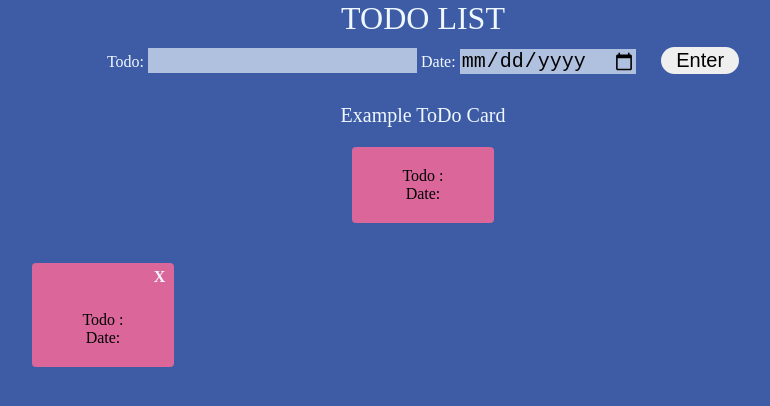
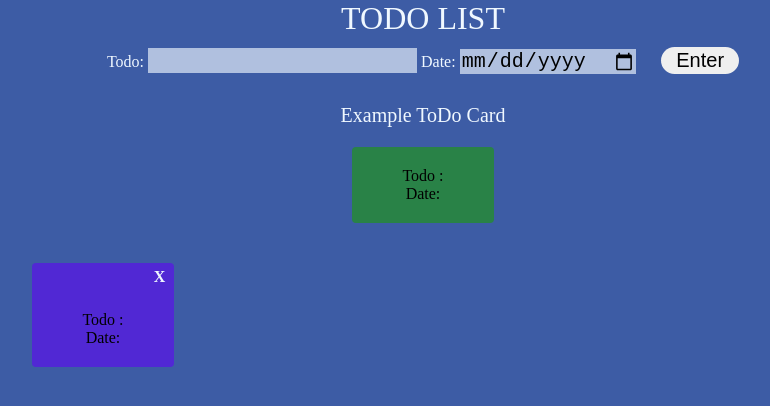
Before and after one commit to china555/Learning-Vue, a Vue app in the folder day7/: page / in a window 1280 px wide. Both pictures are taken after a click on the button "Enter". Shown: the top 406 px of the page, without its empty margins (217-987 px from the left). Built offline with nearby package versions, Linux system fonts and the light colour scheme.

Commit message:
finish only card

```diff
--- a/day7/src/components/todoList_card.vue
+++ b/day7/src/components/todoList_card.vue
@@ -1,11 +1,9 @@
 <template>
-  <div class="container">
-    <div class="card">
-      <slot />
-      <div class="text">
-        <div>Todo : {{todoName}}</div>
-        <div>Date: {{todoDate}}</div>
-      </div>
+  <div class="card" :style="{backgroundColor:getRandomColor}">
+    <slot />
+    <div class="text">
+      <div>Todo : {{todoName}}</div>
+      <div>Date: {{todoDate}}</div>
     </div>
   </div>
 </template>
@@ -14,6 +12,16 @@ export default {
   props: {
     todoName: String,
     todoDate: String
+  },
+  computed: {
+    getRandomColor: function() {
+      var letters = "0123456789ABCDEF";
+      var color = "#";
+      for (var i = 0; i < 6; i++) {
+        color += letters[Math.floor(Math.random() * 16)];
+      }
+      return color;
+    }
   }
 };
 </script>
--- a/day7/src/views/Home.vue
+++ b/day7/src/views/Home.vue
@@ -9,12 +9,19 @@
     </div>
     <div style="width:100%">
       <div class="example">Example ToDo Card</div>
-      <todoListCard :todoName="todo" :todoDate="date" />
+      <div class="container">
+        <todoListCard :todoName="todo" :todoDate="date" />
+      </div>
     </div>
     <div style="width:100%" v-if="this.$store.state.todoList.length != 0">
-      <div style="width:50%">
-        <todoListCard v-for="">
-          <div class="close">X</div>
+      <div style="width:50%" class="container">
+        <todoListCard
+          :todoName="todoName"
+          :todoDate="todoDate"
+          v-for="({todoName,todoDate},index) in this.$store.state.todoList "
+          :key="`-${index}`"
+        >
+          <div class="close" @click="remove">X</div>
         </todoListCard>
       </div>
     </div>
@@ -41,6 +48,8 @@ export default {
           todoDate: this.date
         }
       });
+      this.todo = "";
+      this.date = "";
     },
     remove: function(index) {
       this.$store.commit({
```
